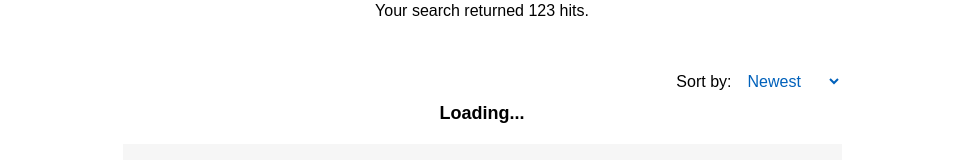
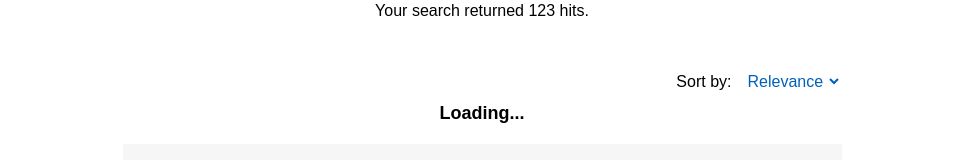
Before and after one commit to MatthewBerglund/nytimes-article-searcher-react, a React (Create React App) app: page / in a window 1280 px wide. Shown: the part 256-416 px from the top of the page, without its empty margins (158-1121 px from the left). Built offline with nearby package versions, Linux system fonts and the light colour scheme; the HTML template or start-up script is replaced by a standard one.

Commit message:
Change sortSelect to controlled component

```diff
--- a/src/App.js
+++ b/src/App.js
@@ -11,8 +11,8 @@ class App extends React.Component {
       query: '',
       begin: '',
       end: '',
-      sortBy: '',
-      glocation: ''
+      glocation: '',
+      sortBy: 'relevance'
     }
   }
 
@@ -94,7 +94,10 @@ class App extends React.Component {
           <div id="total-hits-container">
             <p>Your search returned 123 hits.</p>
           </div>
-          <SearchSort />
+          <SearchSort
+            search={this.state.search}
+            setInputState={this.setInputState}
+          />
           <p id="loading-msg">Loading...</p>
           <SearchResults />
         </main>
--- a/src/SearchSort.js
+++ b/src/SearchSort.js
@@ -5,7 +5,12 @@ class SearchSort extends React.Component {
     return (
       <div id="sort-by-container">
         <label htmlFor="sort-by-select">Sort by:</label>
-        <select name="sort" id="sort-by-select">
+        <select
+          name="sortBy"
+          id="sort-by-select"
+          value={this.props.search.sortBy}
+          onChange={event => {this.props.setInputState(event)}}
+        >
           <option value="newest">Newest</option>
           <option value="oldest">Oldest</option>
           <option value="relevance">Relevance</option>
```
